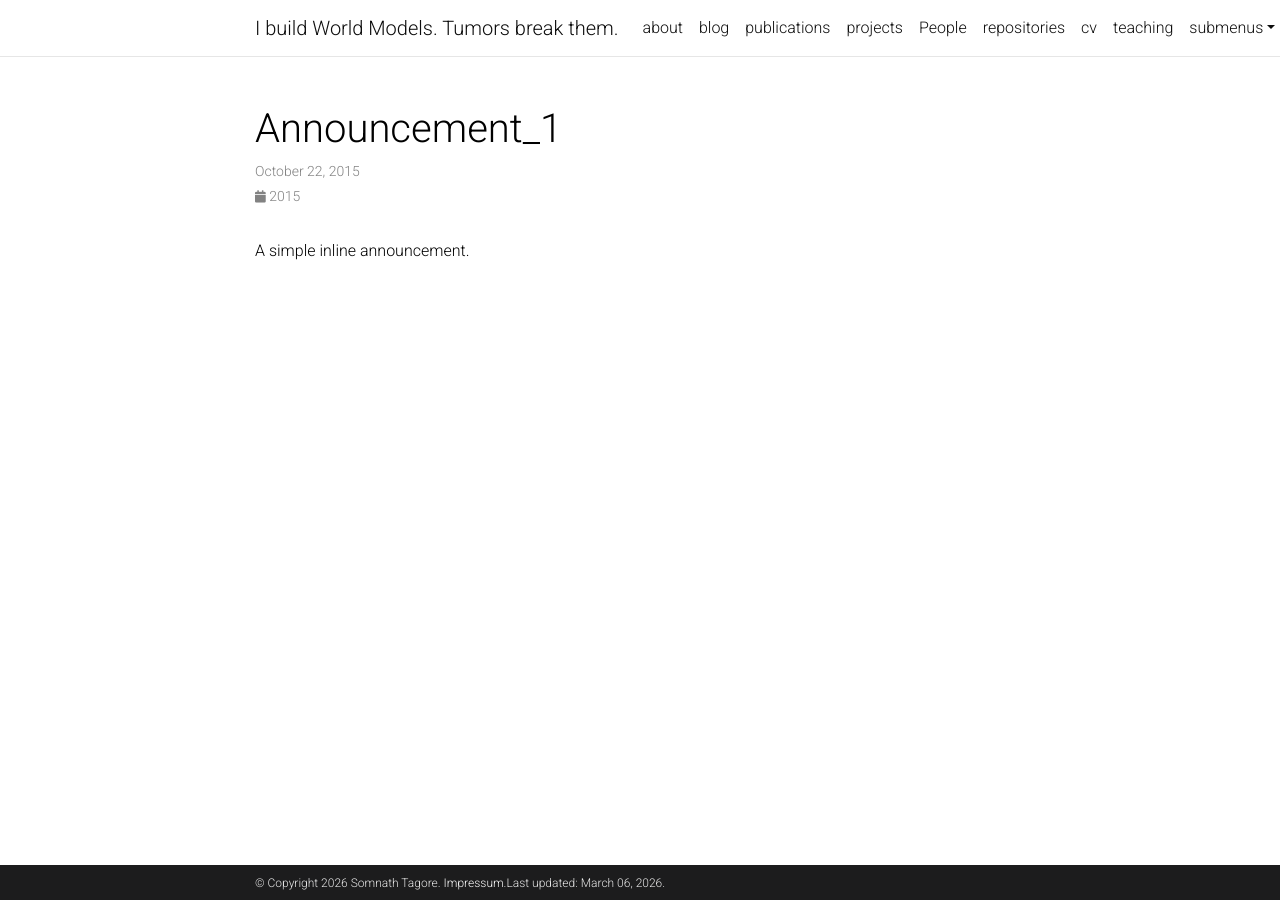
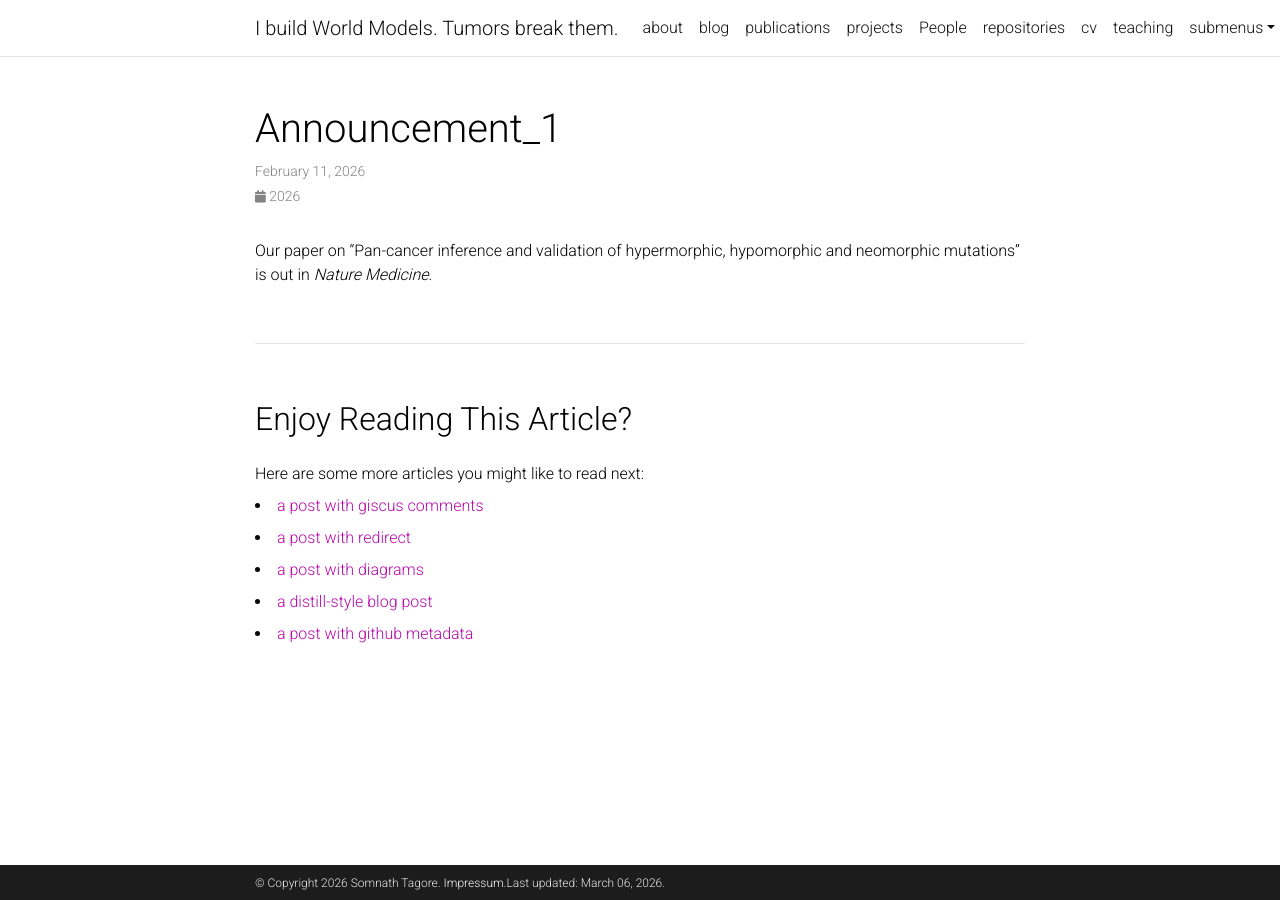
Before and after one commit to somnathtagore/somnathtagore.github.io, a Jekyll site: the page built from _news/announcement_1.md, in a window 1280 px wide. Built offline with Jekyll 4.4.1, drawn with Linux system fonts in a browser that asks for light colours; comment, search, counter and statistics services are not loaded; a style sheet for code colours, icons or effects is not loaded.

Commit message:
Update announcement_1.md

```diff
--- a/_news/announcement_1.md
+++ b/_news/announcement_1.md
@@ -1,8 +1,6 @@
 ---
 layout: post
-date: 2015-10-22 15:59:00-0400
-inline: true
-related_posts: false
+date: 2026-02-11 15:59:00-0400
 ---
 
-A simple inline announcement.
+Our paper on "Pan-cancer inference and validation of hypermorphic, hypomorphic and neomorphic mutations" is out in *Nature Medicine*.
```
